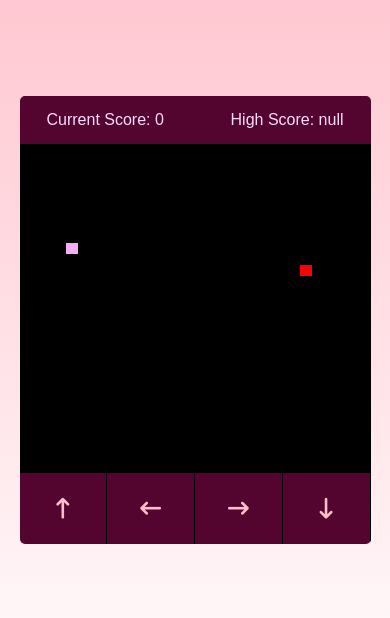
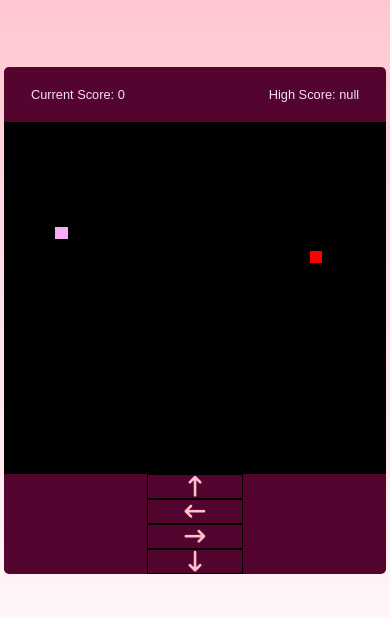
Before and after one commit to StrawberryShortCaake/snake, a plain HTML site: page index.html in a window 390 px wide. Shown: the part 102-720 px from the top of the page. Drawn offline with Linux system fonts and the light colour scheme.

Commit message:
Update app.css

```diff
--- a/app.css
+++ b/app.css
@@ -102,36 +102,60 @@ body {
 
 .controls {
     display: flex;
+    flex-direction:column;
+    align-items: center;
     justify-content: space-between;
     display: none;
+    border-radius: 50%;
+
 }
 
 
 @media screen and (max-width: 600px){
     .wrapper {
-        width: 90vmin;
-        height: 115vmin;
+        width: 98vmin;
+        height: 130vmin;
     }
 
     .game-details {
-        font-size: 1rem;
-        padding: 15px 27px;
+
+        font-size: .8rem;
+        padding: 20px 27px;
     }
     .controls{
         display: flex;
     }
     .controls i {
         padding: 15px 0;
-        font-size: 1rem;
+        font-size: 0.1rem;
     }
 }
 
+.strawberry{
+    font-size: 10px;
+}
+
 .controls i{
-    padding: 25px 0;
+    padding: 1px 0;
     color: pink;
     text-align: center;
     cursor: pointer;
     font-size: 1.3rem;
     width: calc(100% / 4);
-    border-right: 1px solid black;
+    border: 1px solid black;
 }
+
+.leftright{
+    width: 500px;
+    align-items: center;
+    text-align: center;
+
+}
+
+.up{
+    margin-bottom: 10px;
+}
+
+.down{
+    margin-top: 10px;
+}
```
